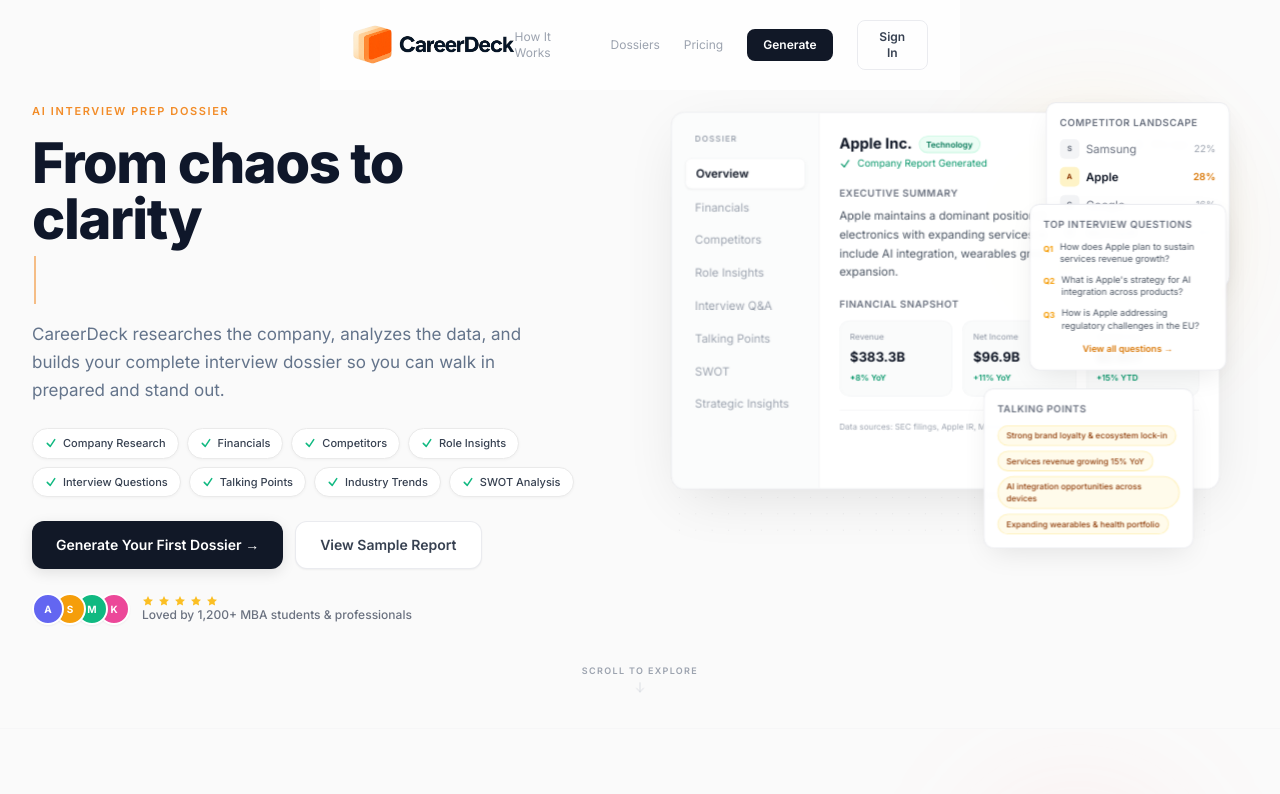
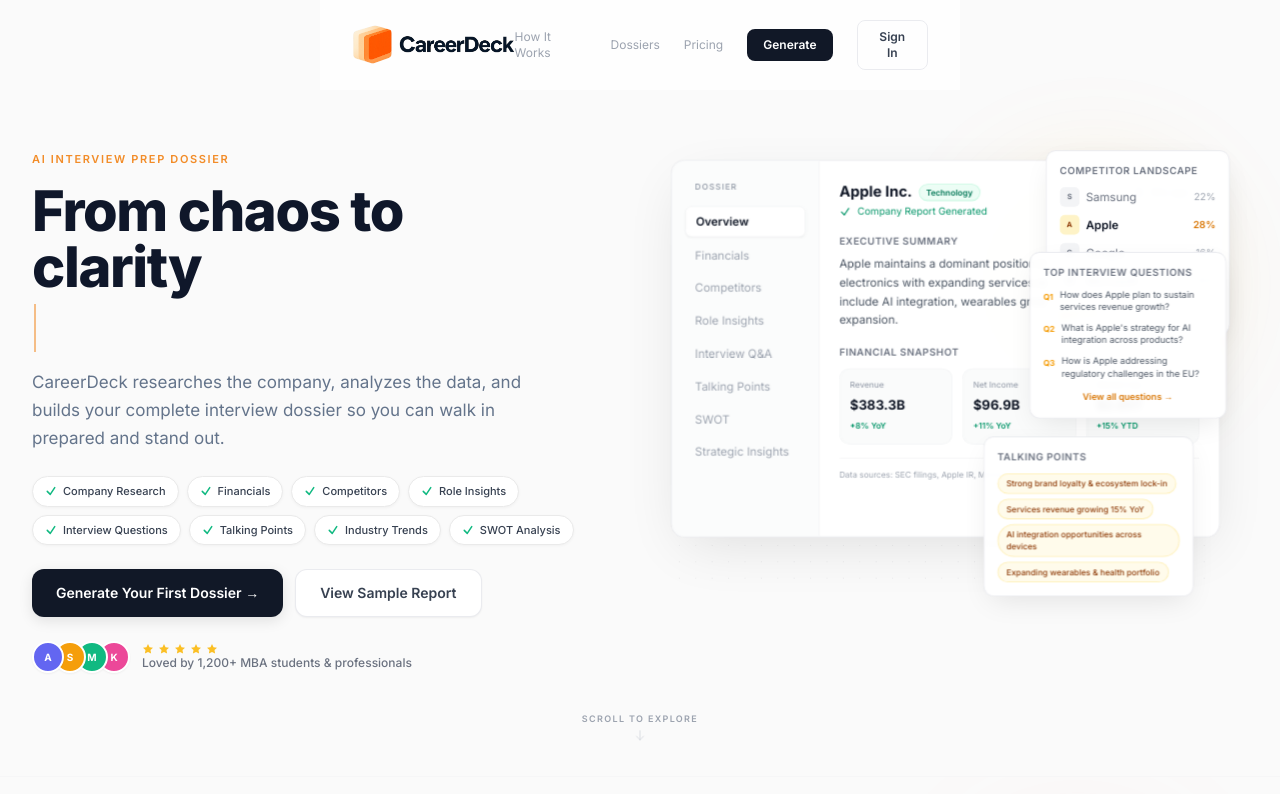
Before and after one commit to Raneshsharma/careerdeck.xyz-, a Next.js app: page / in a window 1280 px wide. Shown: the top 794 px of the page. Built offline with nearby package versions, Linux system fonts and the light colour scheme; no server answers.

Commit message:
Increase hero top padding for more gap below header

```diff
--- a/components/sections/HeroSection.jsx
+++ b/components/sections/HeroSection.jsx
@@ -21,7 +21,7 @@ const avatars = [
 
 export default function HeroSection() {
   return (
-    <section id="section-hero" className="relative bg-[#FAFAFA] pt-24">
+    <section id="section-hero" className="relative bg-[#FAFAFA] pt-36">
       {/* ---- MAIN HERO ---- */}
       <div className="max-w-7xl mx-auto px-8 pb-8">
         <div className="grid lg:grid-cols-[45%_55%] gap-8 items-center">
```
